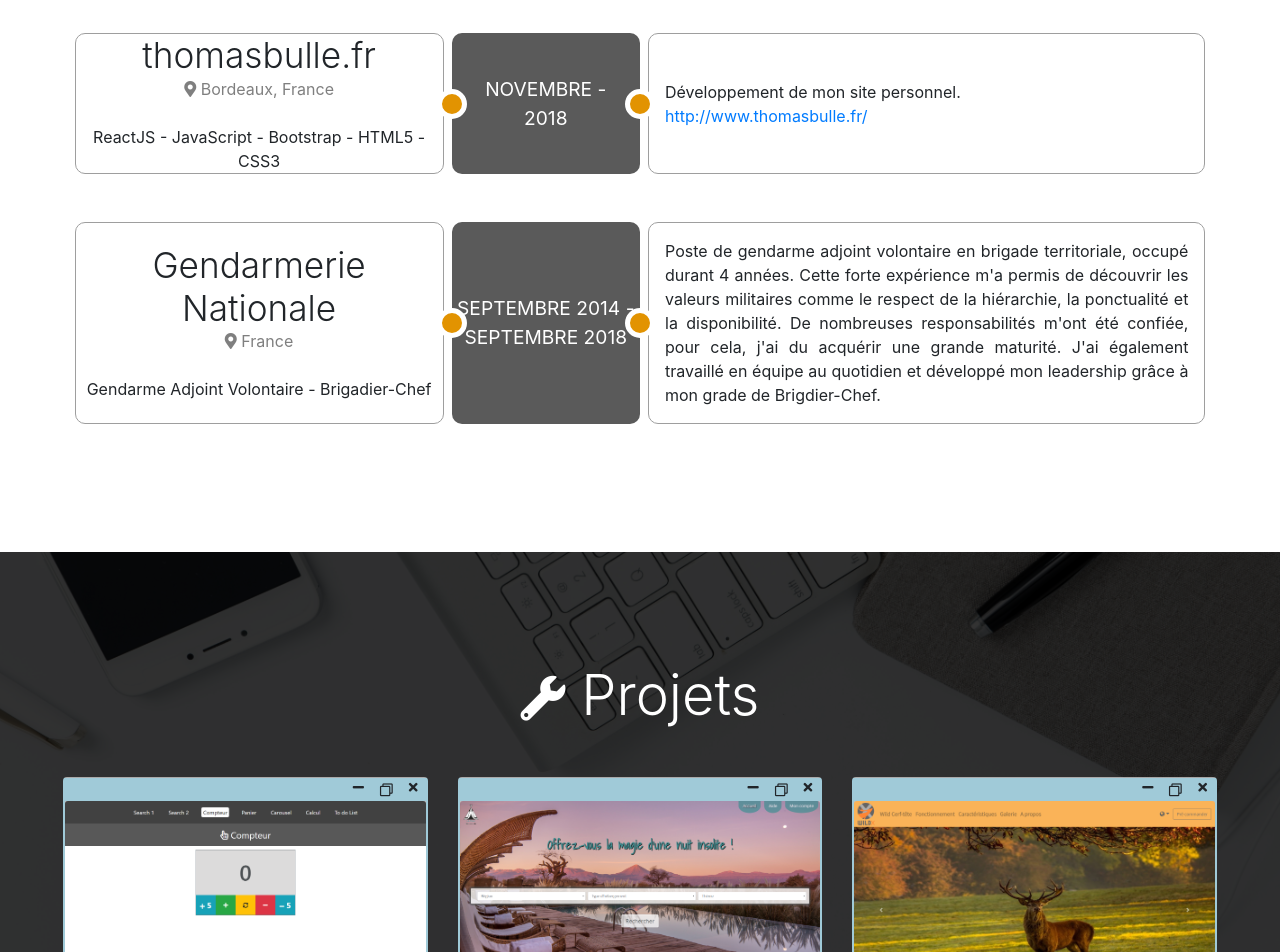
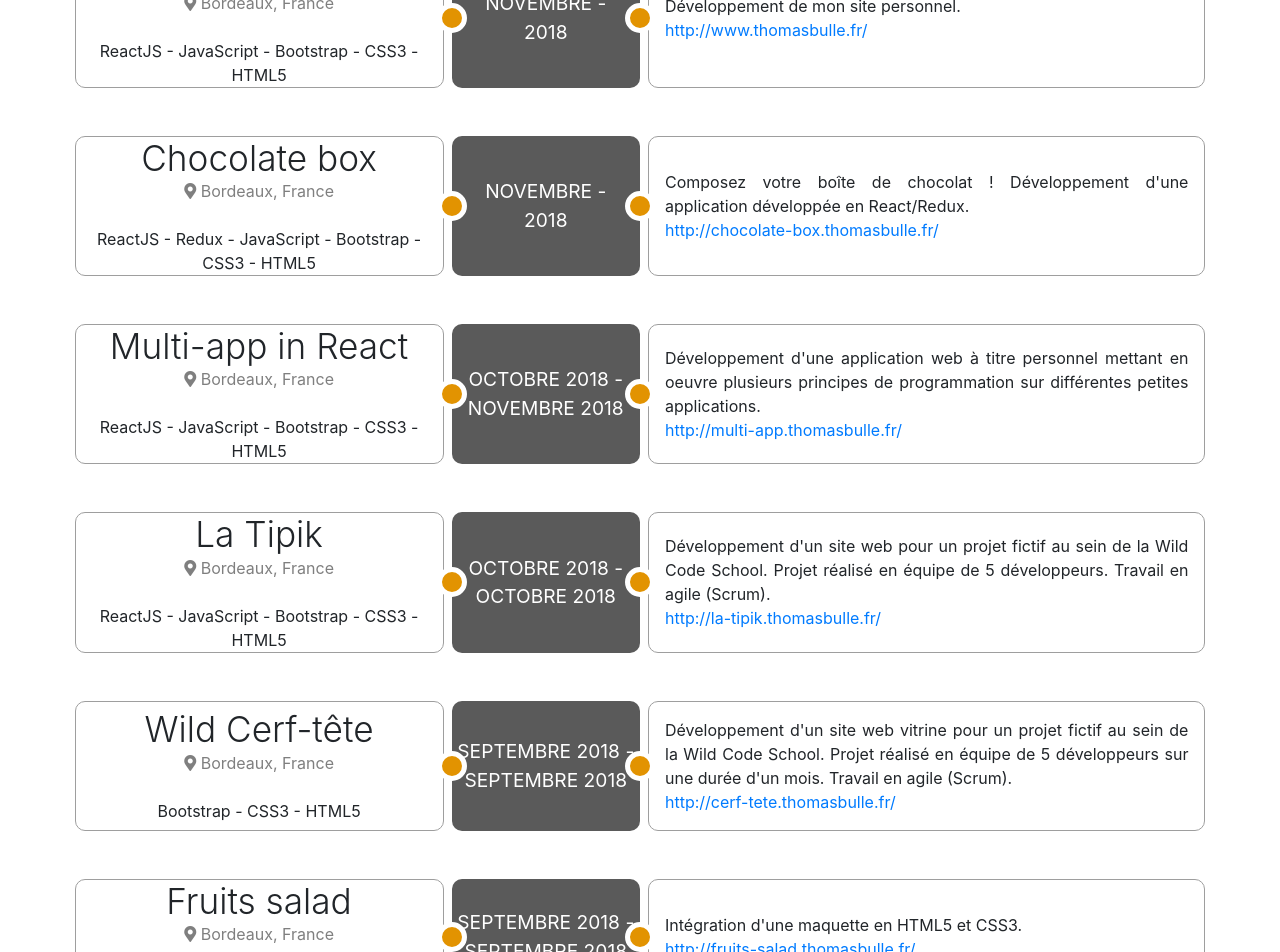
Before and after one commit to Thomas0633/cv, a React (Create React App) app: page / in a window 1280 px wide. Shown: the part 3860-4812 px from the top of the page. Built offline with nearby package versions, Linux system fonts and the light colour scheme.

Commit message:
Responsive

```diff
--- a/public/index.html
+++ b/public/index.html
@@ -2,7 +2,7 @@
 <html lang="fr">
   <head>
     <meta charset="utf-8">
-    <link rel="shortcut icon" href="%PUBLIC_URL%/favicon.ico">
+    <link rel="shortcut icon" href="%PUBLIC_URL%/logo.png">
     <meta name="viewport" content="width=device-width, initial-scale=1, shrink-to-fit=no">
     <meta name="theme-color" content="#000000">
     <!--
--- a/src/arrayCompetences.json
+++ b/src/arrayCompetences.json
@@ -99,55 +99,62 @@
   },
   {
     "id": "15",
+    "image": "ressources\\logo-scrum.png",
+    "txt": "Scrum",
+    "desc": "",
+    "cat": "autre"
+  },
+  {
+    "id": "16",
     "image": "ressources\\ubuntu.png",
     "txt": "Ubuntu",
     "desc": "",
     "cat": "autre"
   },
   {
-    "id": "16",
+    "id": "17",
     "image": "ressources\\mysql.png",
     "txt": "MySQL",
     "desc": "",
     "cat": "back"
   },
   {
-    "id": "17",
+    "id": "18",
     "image": "ressources\\balsamiq.png",
     "txt": "Balsamiq",
     "desc": "Création de wireframe",
     "cat": "autre"
   },
   {
-    "id": "18",
+    "id": "19",
     "image": "ressources\\office.png",
     "txt": "Microsoft Office",
     "desc": "",
     "cat": "autre"
   },
   {
-    "id": "19",
+    "id": "20",
     "image": "ressources\\PhpMyAdmin_logo.png",
     "txt": "PhpMyAdmin",
     "desc": "",
     "cat": "back"
   },
   {
-    "id": "20",
+    "id": "21",
     "image": "ressources\\python.png",
     "txt": "Python",
     "desc": "",
     "cat": "back"
   },
   {
-    "id": "21",
+    "id": "22",
     "image": "ressources\\wamp.png",
     "txt": "Wamp Server",
     "desc": "",
     "cat": "back"
   },
   {
-    "id": "22",
+    "id": "23",
     "image": "ressources\\xamp.png",
     "txt": "Xampp Server",
     "desc": "",
--- a/src/components/about/About.jsx
+++ b/src/components/about/About.jsx
@@ -15,7 +15,7 @@
             <Row>
               <Col lg='3' className='d-flex justify-content-center align-items-center'>
                 <Fade left>
-                  <img src="ressources\IMG_5851.jpg" className='img-fluid image-profil' alt='Photo de profil' />
+                  <img src="ressources\IMG_5851.jpg" className='img-fluid image-profil' alt='Profil' />
                 </Fade>
               </Col>
               <Col lg='9' className='text-justify colParaAbout'>
--- a/src/components/contact/InfoContact.jsx
+++ b/src/components/contact/InfoContact.jsx
@@ -7,7 +7,15 @@
             <div className='w-100 infoContact'>
                 <h3 className='m-0 font-weight-light titleFollow'><i class="fas fa-map-marker-alt"></i> Localisation</h3>
                 <div className='containerMap'>
-                    <iframe src="https://www.google.com/maps/embed?pb=!1m18!1m12!1m3!1d46242.64249060434!2d7.069828074220365!3d43.582276155544996!2m3!1f0!2f0!3f0!3m2!1i1024!2i768!4f13.1!3m3!1m2!1s0x12cdd5459e5a91a9%3A0x40819a5fd979fb0!2sAntibes!5e0!3m2!1sfr!2sfr!4v1542228145407" frameborder="0" style={{ border:0 }} allowfullscreen className='mapInfoContact'></iframe>
+                    <iframe
+                      title='Map'
+                      src="https://www.google.com/maps/embed?pb=!1m18!1m12!1m3!1d46242.64249060434!2d7.069828074220365!3d43.582276155544996!2m3!1f0!2f0!3f0!3m2!1i1024!2i768!4f13.1!3m3!1m2!1s0x12cdd5459e5a91a9%3A0x40819a5fd979fb0!2sAntibes!5e0!3m2!1sfr!2sfr!4v1542228145407"
+                      frameborder="0"
+                      style={{ border:0 }}
+                      allowfullscreen
+                      className='mapInfoContact'
+                    >
+                    </iframe>
                 </div>
                 <h4 className='font-weight-light pt-4 pb-4'><i className="fas fa-location-arrow"></i> Antibes, Alpes-Maritimes</h4>
             </div>
--- a/src/components/formationsExp/FormaExp.jsx
+++ b/src/components/formationsExp/FormaExp.jsx
@@ -41,10 +41,10 @@
                 <Modele
                   name='Winespace'
                   location='Bordeaux, France'
-                  diplome='ReactJS - Redux - NodeJS - MySQL - JavaScript - Bootstrap - HTML5 - CSS3'
+                  diplome='ReactJS - Redux - NodeJS - MySQL - JavaScript - Bootstrap - CSS3 - HTML5'
                   dateDebut='EN'
                   dateFin='COURS'
-                  description="Poste de gendarme adjoint volontaire en brigade territoriale, occupé durant 4 années. Cette forte expérience m'a permis de découvrir les valeurs militaires comme le respect de la hiérarchie, la ponctualité et la disponibilité. De nombreuses responsabilités m'ont été confiée, pour cela, j'ai du acquérir une grande maturité. J'ai également travaillé en équipe au quotidien et développé mon leadership grâce à mon grade de Brigdier-Chef."
+                  description="Développement d'un site dans l'univers du vin pour la start-up Winespace. Travail en équipe de 5 développeurs et mise en place de la méthode SCRUM."
                   link='http://winespace.campus-bordeaux.ovh/'
                   txtLink='winespace.campus-bordeaux.ovh'
                 />
@@ -52,12 +52,67 @@
                 <Modele
                   name='thomasbulle.fr'
                   location='Bordeaux, France'
-                  diplome='ReactJS - JavaScript - Bootstrap - HTML5 - CSS3'
+                  diplome='ReactJS - JavaScript - Bootstrap - CSS3 - HTML5'
                   dateDebut='NOVEMBRE'
                   dateFin='2018'
                   description='Développement de mon site personnel.'
                   link='http://www.thomasbulle.fr/'
                   txtLink='www.thomasbulle.fr'
+                />
+
+                <Modele
+                  name='Chocolate box'
+                  location='Bordeaux, France'
+                  diplome='ReactJS - Redux - JavaScript - Bootstrap - CSS3 - HTML5'
+                  dateDebut='NOVEMBRE'
+                  dateFin='2018'
+                  description='Composez votre boîte de chocolat ! Développement d&apos;une application développée en React/Redux.'
+                  link='http://chocolate-box.thomasbulle.fr/'
+                  txtLink='chocolate-box.thomasbulle.fr'
+                />
+
+                <Modele
+                  name='Multi-app in React'
+                  location='Bordeaux, France'
+                  diplome='ReactJS - JavaScript - Bootstrap - CSS3 - HTML5'
+                  dateDebut='OCTOBRE 2018'
+                  dateFin='NOVEMBRE 2018'
+                  description='Développement d&apos;une application web à titre personnel mettant en oeuvre plusieurs principes de programmation sur différentes petites applications.'
+                  link='http://multi-app.thomasbulle.fr/'
+                  txtLink='multi-app.thomasbulle.fr'
+                />
+
+                <Modele
+                  name='La Tipik'
+                  location='Bordeaux, France'
+                  diplome='ReactJS - JavaScript - Bootstrap - CSS3 - HTML5'
+                  dateDebut='OCTOBRE 2018'
+                  dateFin='OCTOBRE 2018'
+                  description='Développement d&apos;un site web pour un projet fictif au sein de la Wild Code School. Projet réalisé en équipe de 5 développeurs. Travail en agile (Scrum).'
+                  link='http://la-tipik.thomasbulle.fr/'
+                  txtLink='la-tipik.thomasbulle.fr'
+                />
+
+                <Modele
+                  name='Wild Cerf-tête'
+                  location='Bordeaux, France'
+                  diplome='Bootstrap - CSS3 - HTML5'
+                  dateDebut='SEPTEMBRE 2018'
+                  dateFin='SEPTEMBRE 2018'
+                  description='Développement d&apos;un site web vitrine pour un projet fictif au sein de la Wild Code School. Projet réalisé en équipe de 5 développeurs sur une durée d&apos;un mois. Travail en agile (Scrum).'
+                  link='http://cerf-tete.thomasbulle.fr/'
+                  txtLink='cerf-tete.thomasbulle.fr'
+                />
+
+                <Modele
+                  name='Fruits salad'
+                  location='Bordeaux, France'
+                  diplome='CSS3 - HTML5'
+                  dateDebut='SEPTEMBRE 2018'
+                  dateFin='SEPTEMBRE 2018'
+                  description='Intégration d&apos;une maquette en HTML5 et CSS3.'
+                  link='http://fruits-salad.thomasbulle.fr/'
+                  txtLink='fruits-salad.thomasbulle.fr'
                 />
 
                 <Modele
--- a/src/components/projets/Projets.jsx
+++ b/src/components/projets/Projets.jsx
@@ -1,6 +1,5 @@
 import React, { Component } from 'react';
 import { Container, Row, Badge } from 'reactstrap';
-import Zoom from 'react-reveal/Zoom';
 import './projets.css';
 import CardProjets from './CardProjets';
 
@@ -12,7 +11,6 @@
                 <Container fluid className='containerProjets'>
                     <h1 className='display-4 text-white titleCategorie mb-5'><i className="fas fa-wrench pr-3 iconTitle"></i>Projets</h1>
 
-                    <Zoom>
                     <Row className='d-flex justify-content-center'>
                       <CardProjets
                         image='ressources/projet1-react.png'
@@ -134,7 +132,6 @@
                         link='http://fruits-salad.thomasbulle.fr/'
                       />
                     </Row>
-                    </Zoom>
                 </Container>
             </div>
         )
```
Also changed, not shown: src/components/competences/MoreCompetences.jsx (+7 -3 lines), src/components/contact/FollowContact.jsx (+4 -3 lines), src/components/projets/CardProjets.jsx (+5 -2 lines), public/logo.png (added), public/ressources/logo-scrum.png (added). Lines whose indentation alone changed are shown as unchanged.
